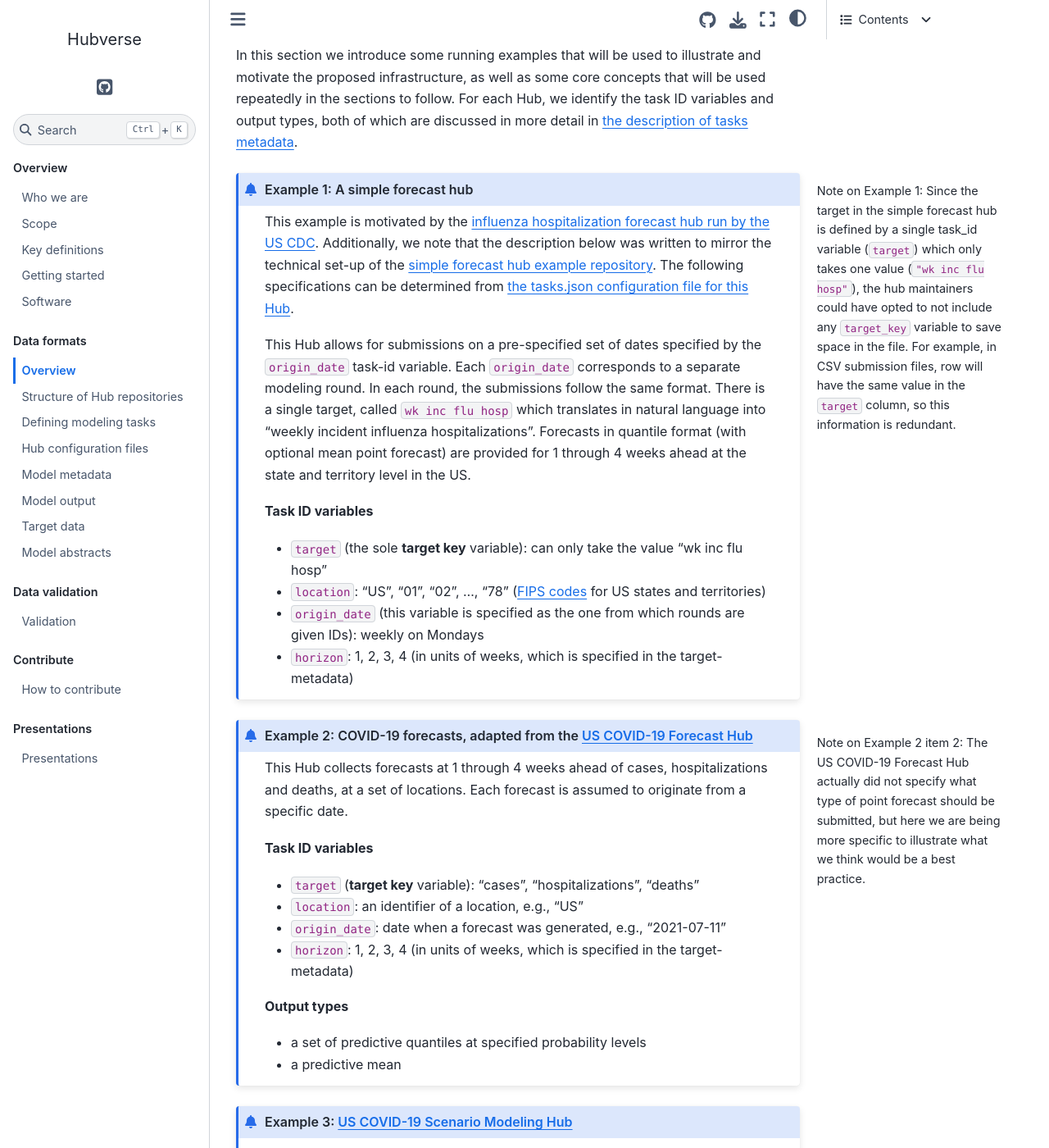
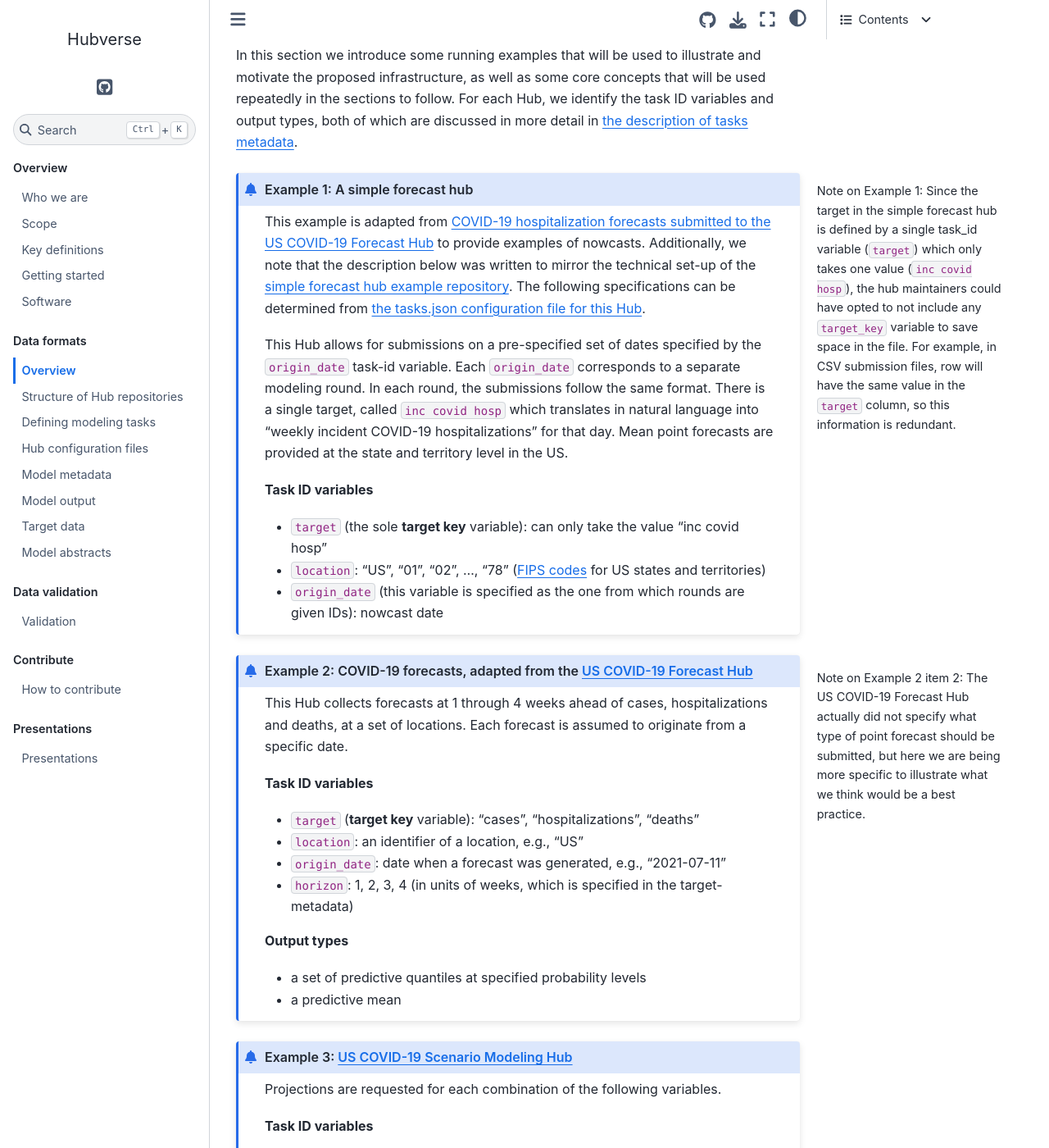
Before and after one commit to hubverse-org/hubDocs, a Sphinx documentation site: the page built from docs/source/format/intro-data-formats.md, in a window 1280 px wide and 1400 px high, scrolled down 657 px. Shown: the whole window at 82% size. Built offline with Sphinx 7.4.7 and the Sphinx Book theme 1.1.4, drawn with Linux system fonts in a browser that asks for light colours.

Commit message:
Update example 1 to match csv file and simple hub

````diff
--- a/docs/source/format/intro-data-formats.md
+++ b/docs/source/format/intro-data-formats.md
@@ -19,21 +19,20 @@ In this section we introduce some running examples that will be used to illustra
 
 
 ```{margin}
-Note on Example 1: Since the target in the simple forecast hub is defined by a single task_id variable (`target`) which only takes one value (`"wk inc flu hosp"`), the hub maintainers could have opted to not include any `target_key` variable to save space in the file. For example, in CSV submission files, row will have the same value in the `target` column, so this information is redundant.
+Note on Example 1: Since the target in the simple forecast hub is defined by a single task_id variable (`target`) which only takes one value (`inc covid hosp`), the hub maintainers could have opted to not include any `target_key` variable to save space in the file. For example, in CSV submission files, row will have the same value in the `target` column, so this information is redundant.
 ```
 
 ```{admonition} Example 1: A simple forecast hub
 
-This example is motivated by the [influenza hospitalization forecast hub run by the US CDC](https://github.com/cdcepi/Flusight-forecast-data).  Additionally, we note that the description below was written to mirror the technical set-up of the [simple forecast hub example repository](https://github.com/Infectious-Disease-Modeling-Hubs/example-simple-forecast-hub). The following specifications can be determined from [the tasks.json configuration file for this Hub](https://github.com/Infectious-Disease-Modeling-Hubs/example-simple-forecast-hub/blob/main/hub-config/tasks.json).
+This example is adapted from [COVID-19 hospitalization forecasts submitted to the US COVID-19 Forecast Hub](https://github.com/reichlab/covid19-forecast-hub) to provide examples of nowcasts.  Additionally, we note that the description below was written to mirror the technical set-up of the [simple forecast hub example repository](https://github.com/Infectious-Disease-Modeling-Hubs/example-simple-forecast-hub). The following specifications can be determined from [the tasks.json configuration file for this Hub](https://github.com/Infectious-Disease-Modeling-Hubs/example-simple-forecast-hub/blob/main/hub-config/tasks.json).
 
-This Hub allows for submissions on a pre-specified set of dates specified by the `origin_date` task-id variable. Each `origin_date` corresponds to a separate modeling round. In each round, the submissions follow the same format. There is a single target, called `wk inc flu hosp` which translates in natural language into "weekly incident influenza hospitalizations". Forecasts in quantile format (with optional mean point forecast) are provided for 1 through 4 weeks ahead at the state and territory level in the US.
+This Hub allows for submissions on a pre-specified set of dates specified by the `origin_date` task-id variable. Each `origin_date` corresponds to a separate modeling round. In each round, the submissions follow the same format. There is a single target, called `inc covid hosp` which translates in natural language into "weekly incident COVID-19 hospitalizations" for that day. Mean point forecasts are provided at the state and territory level in the US.
 
 **Task ID variables**
 
-* `target` (the sole **target key** variable): can only take the value "wk inc flu hosp"
+* `target` (the sole **target key** variable): can only take the value "inc covid hosp"
 * `location`: “US”, “01”, “02”, …, “78” ([FIPS codes](https://en.wikipedia.org/wiki/Federal_Information_Processing_Standards) for US states and territories)
-* `origin_date` (this variable is specified as the one from which rounds are given IDs): weekly on Mondays
-* `horizon`: 1, 2, 3, 4 (in units of weeks, which is specified in the target-metadata)
+* `origin_date` (this variable is specified as the one from which rounds are given IDs): nowcast date
 ```
 
 
````
